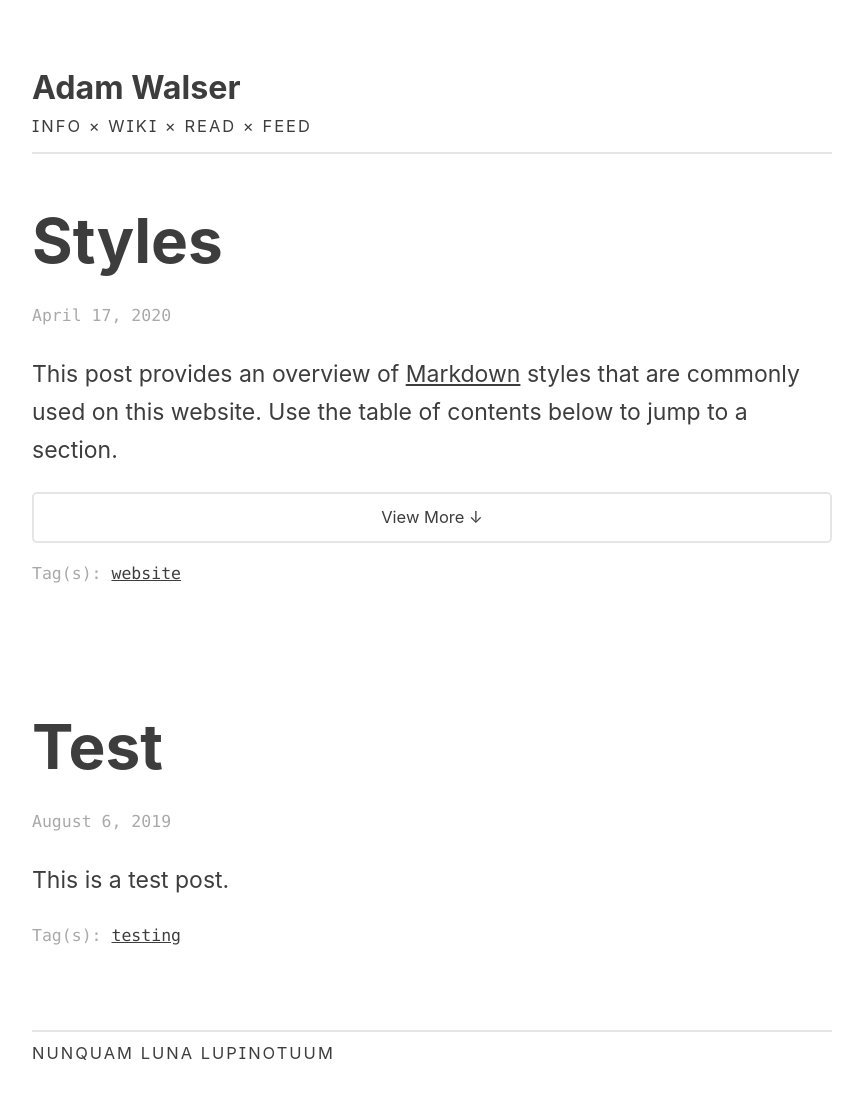
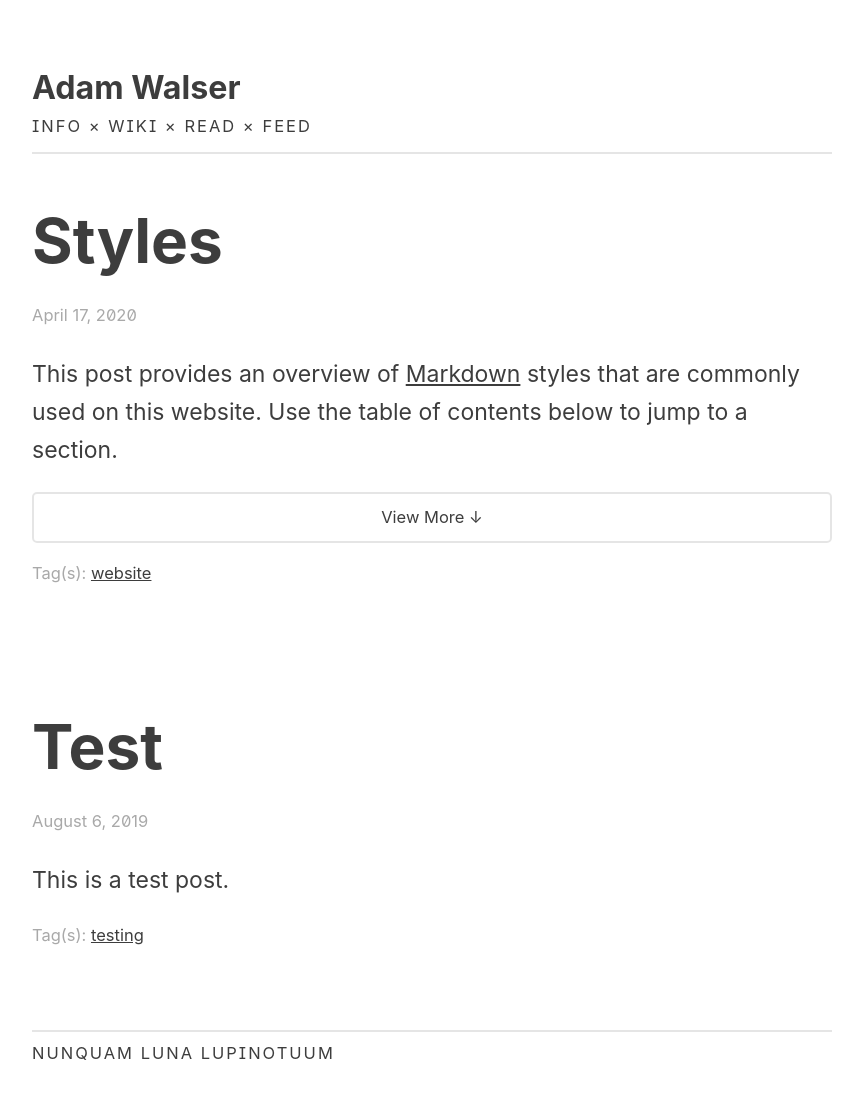
Before and after one commit to ajpwalser/ajpwalser.github.io, a Jekyll site: the page built from index.html, in a window 1280 px wide. Shown: the whole page, without its empty margins (208-1071 px from the left). Built offline with Jekyll 4.4.1, drawn with Linux system fonts in a browser that asks for light colours; some web fonts are replaced; the list of posts is cut into pages by our own code.

Commit message:
Update style.css

```diff
--- a/css/style.css
+++ b/css/style.css
@@ -142,7 +142,8 @@ h4 {
 time,
 .meta,
 figcaption {
-	font-family: 'JetBrains Mono', SFMono-Regular, Consolas, Liberation Mono, Menlo, monospace;
+	font-family: 'Inter', SFMono-Regular, Consolas, Liberation Mono, Menlo, monospace;
+	font-feature-settings: "zero";
 	font-size: 0.718em;
 	color: rgb(169, 169, 169);
 }
@@ -175,7 +176,7 @@ blockquote {
 /* Code formatting */
 
 code {
-	font-family: 'JetBrains Mono', SFMono-Regular, Consolas, Liberation Mono, Menlo, monospace;
+	font-family: SFMono-Regular, Consolas, Liberation Mono, Menlo, monospace;
 }
 
 pre {
```
